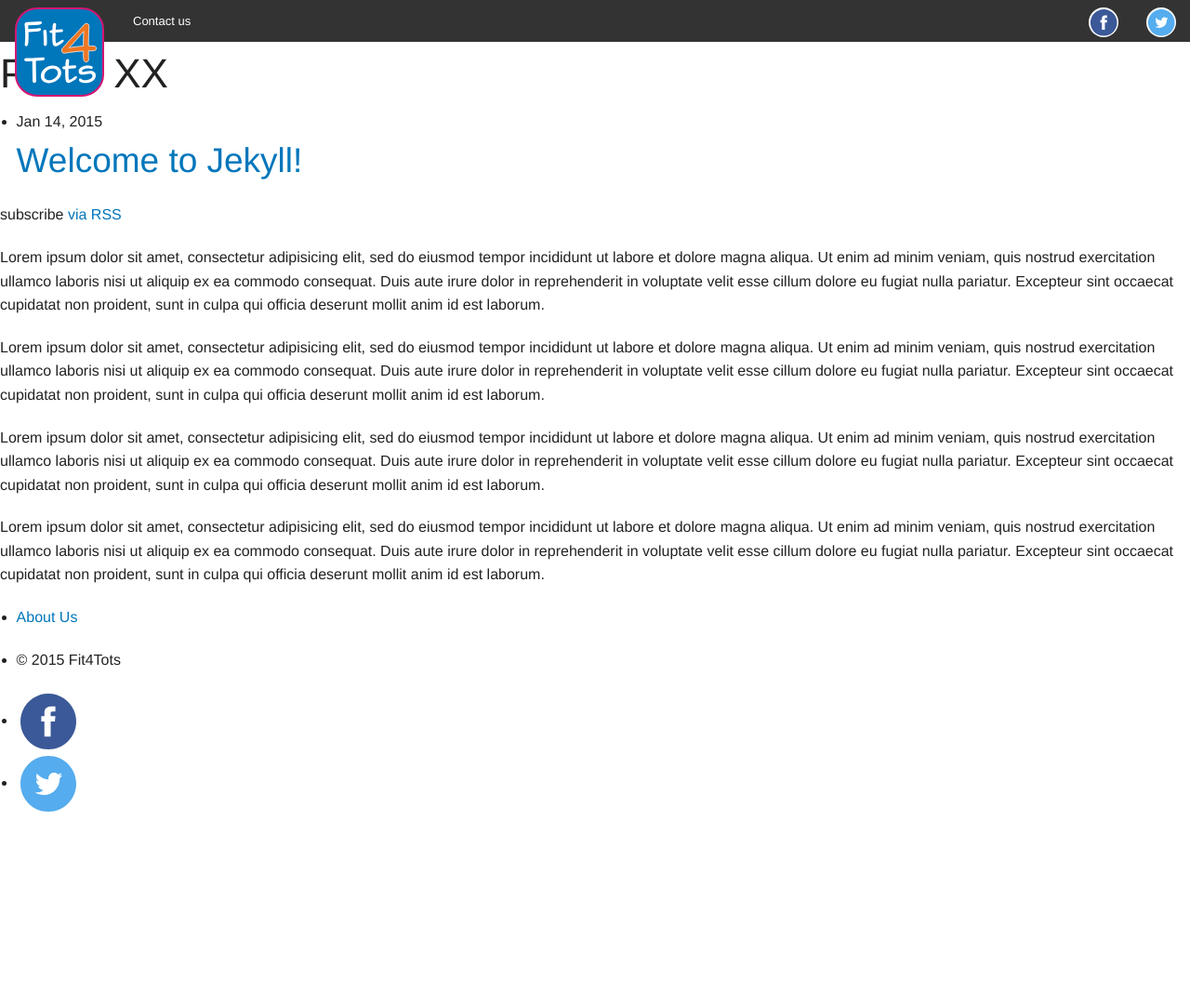
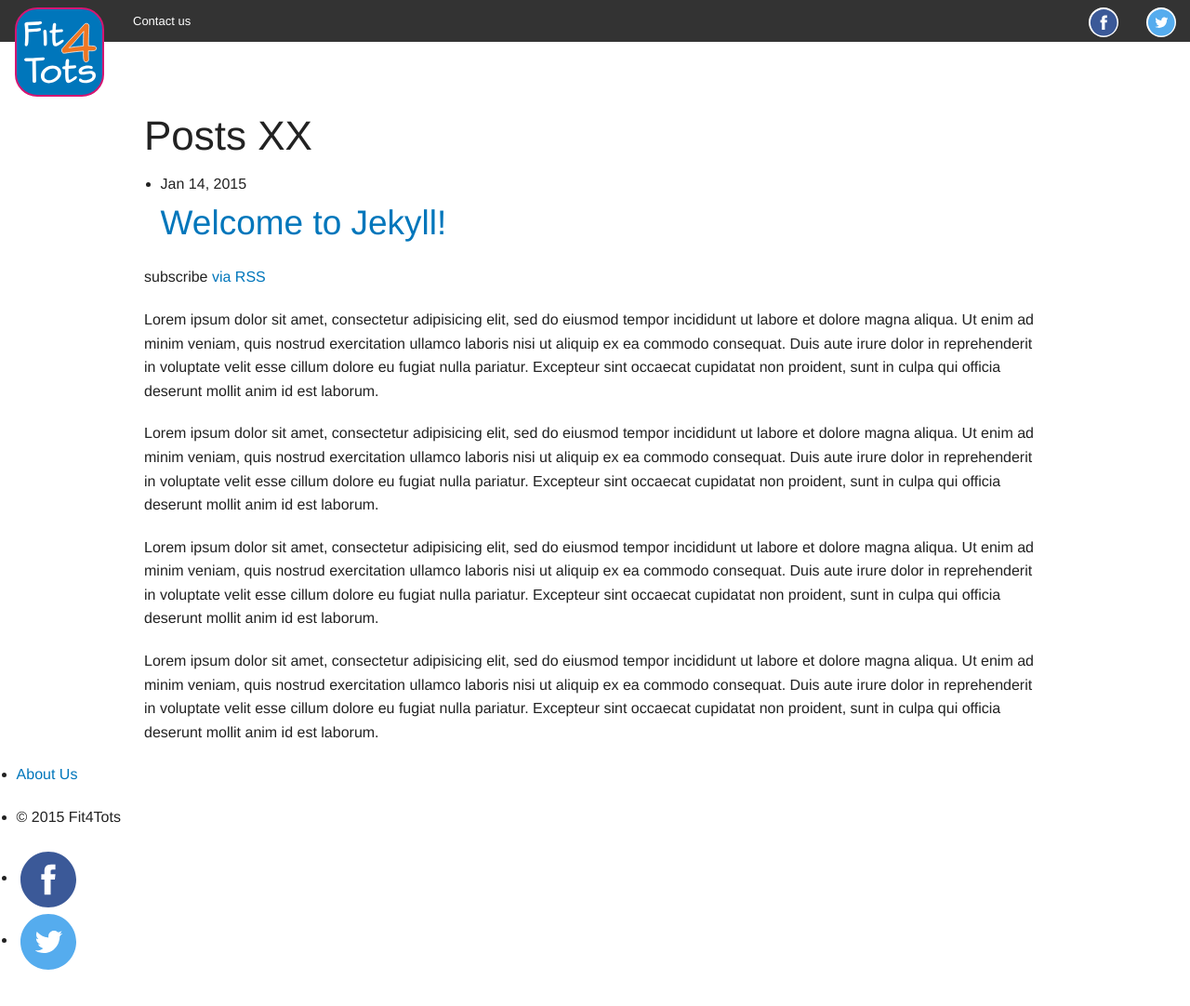
Before and after one commit to fit4tots/fit4tots.github.io, a Jekyll site: the page built from index.html, in a window 1280 px wide and 1090 px high. Shown: the top 1082 px of the window at 93% size. Built offline with Jekyll 4.4.1, drawn with Linux system fonts in a browser that asks for light colours.

Commit message:
updating top-bar

```diff
--- a/_includes/layouts/top_bar.html
+++ b/_includes/layouts/top_bar.html
@@ -1,10 +1,10 @@
-<nav class="top-bar" data-topbar role="navigation">
-  <ul class="title-area">
-    <li class="name">
-      <a class="logo" href="{{ '/' | prepend: site.baseurl }}">
+<a class="fixed" href="{{ '/' | prepend: site.baseurl }}" id="nav_logo">
   <img src="{{ '/images/logo-outline.svg' | prepend: site.baseurl }}">
 </a>
-    </li>
+<div class="sticky">
+  <nav class="top-bar" data-options="sticky_on: medium" data-topbar role="navigation">
+    <ul class="title-area">
+      <li class="name"></li>
       <li class="toggle-topbar">
         <a href="javacript:void(0)">
           <span>Menu</span>
@@ -36,3 +36,4 @@
       </ul>
     </section>
   </nav>
+</div>
--- a/_layouts/default.html
+++ b/_layouts/default.html
@@ -5,7 +5,13 @@
     <div class="off-canvas-wrap" data-offcanvas>
       <div class="inner-wrap">
         {% include layouts/top_bar.html %}
-        <main role="main">{{ content }}</main>
+        <main role="main">
+          <div class="row">
+            <div class="columns">
+              {{ content }}
+            </div>
+          </div>
+        </main>
         <a class="exit-off-canvas"></a>
       </div>
     </div>
--- a/_sass/app/layout.scss
+++ b/_sass/app/layout.scss
@@ -12,13 +12,16 @@
 
 $logo_width: rem-calc(96);
 
-nav.top-bar {
-  a.logo {
-    position: fixed;
+a#nav_logo {
+  @media #{$small-only} {
+    position: absolute !important;
+  }
+
   line-height: 0;
   display: block;
-    margin: rem-calc(8 0 0 16);
-    z-index: 1;
+  top: rem-calc(8);
+  left: rem-calc(16);
+  z-index: 100;
 
   img {
     display: block;
@@ -36,6 +39,7 @@
   }
 }
 
+nav.top-bar {
   @media #{$medium-up} {
     .top-bar-section {
       margin-left: $logo_width + rem-calc(32) !important;
@@ -48,6 +52,10 @@
     border: 0;
     background-color: $white;
   }
+}
+
+body > div > div > main {
+  padding-top: $logo_width - $topbar-height + rem-calc(16);
 }
 
 #environment {
```
Also changed, not shown: 2 other files. Lines whose indentation alone changed are shown as unchanged.
